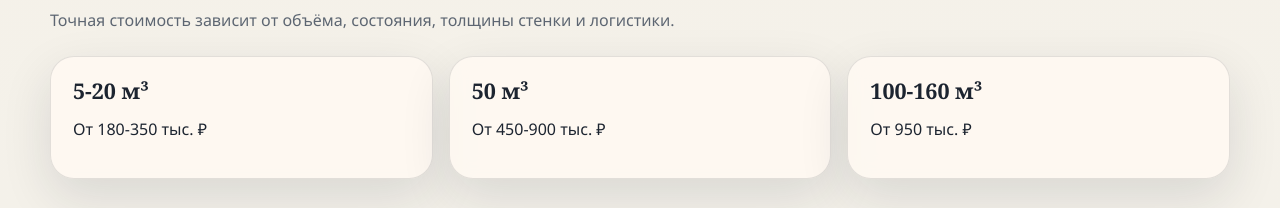
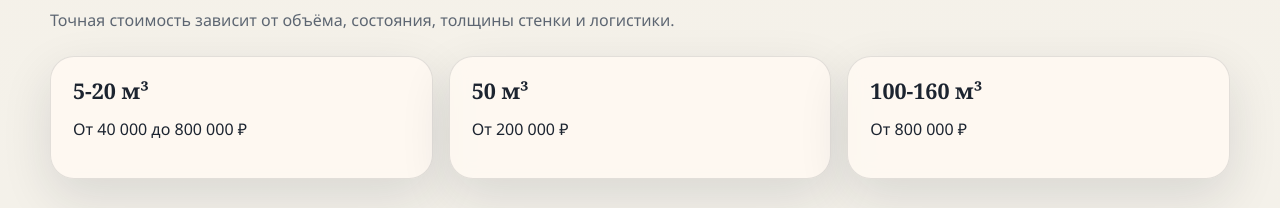
Before and after one commit to inquiring/Emkost-RF, a website: page index.html in a window 1280 px wide. Shown: the part 3701-3909 px from the top of the page. Drawn offline with Linux system fonts and the light colour scheme.

Commit message:
fix: update price guidance copy

```diff
--- a/index.html
+++ b/index.html
@@ -304,15 +304,15 @@
           <div class="price-grid">
             <article class="price-card" data-reveal>
               <h3>5-20 м³</h3>
-              <p>От 180-350 тыс. ₽</p>
+              <p>От 40 000 до 800 000 ₽</p>
             </article>
             <article class="price-card" data-reveal>
               <h3>50 м³</h3>
-              <p>От 450-900 тыс. ₽</p>
+              <p>От 200 000 ₽</p>
             </article>
             <article class="price-card" data-reveal>
               <h3>100-160 м³</h3>
-              <p>От 950 тыс. ₽</p>
+              <p>От 800 000 ₽</p>
             </article>
           </div>
         </section>
```
